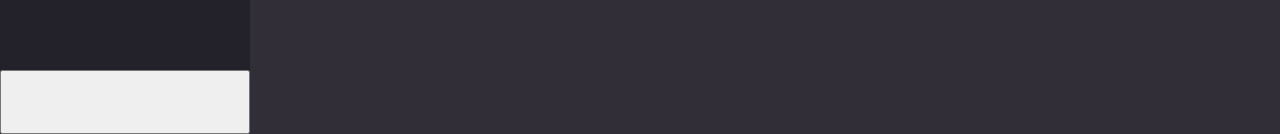
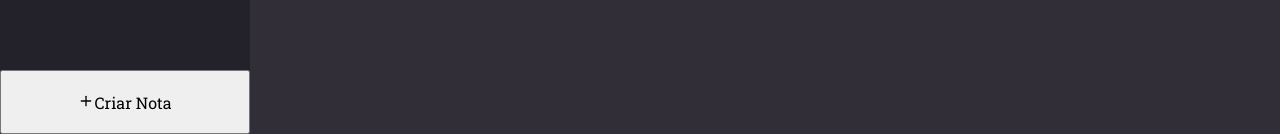
Before and after one commit to Mati-Pereira/rocketnotes-frontend, a React (Vite) app: page / in a window 1280 px wide. Shown: the part 666-800 px from the top of the page. Built offline with nearby package versions, Linux system fonts and the light colour scheme.

Commit message:
styling home page

```diff
--- a/src/pages/Home/index.jsx
+++ b/src/pages/Home/index.jsx
@@ -1,3 +1,4 @@
+import {FiPlus} from 'react-icons/fi'
 import Header from "../../components/Header";
 import { Container, Brand, Menu, Search, Content, NewNote } from "./styles";
 import ButtonText from "../../components/ButtonText";
@@ -8,9 +9,7 @@ function Home() {
       <Brand>
         <h1>Rocketnotes</h1>
       </Brand>
-
       <Header />
-
       <Menu>
         <li>
           <ButtonText title="Todo" isActive />
@@ -22,10 +21,12 @@ function Home() {
           <ButtonText title="Node.js" />
         </li>
       </Menu>
-
       <Search></Search>
       <Content></Content>
-      <NewNote></NewNote>
+      <NewNote>
+        <FiPlus />
+        Criar Nota
+      </NewNote>
     </Container>
   );
 }
--- a/src/pages/Home/styles.js
+++ b/src/pages/Home/styles.js
@@ -49,4 +49,6 @@ export const Content = styled.div`
 `;
 export const NewNote = styled.button`
   grid-area: newnote;
+
+  background-color: ${({theme}) => theme};
 `;
```
